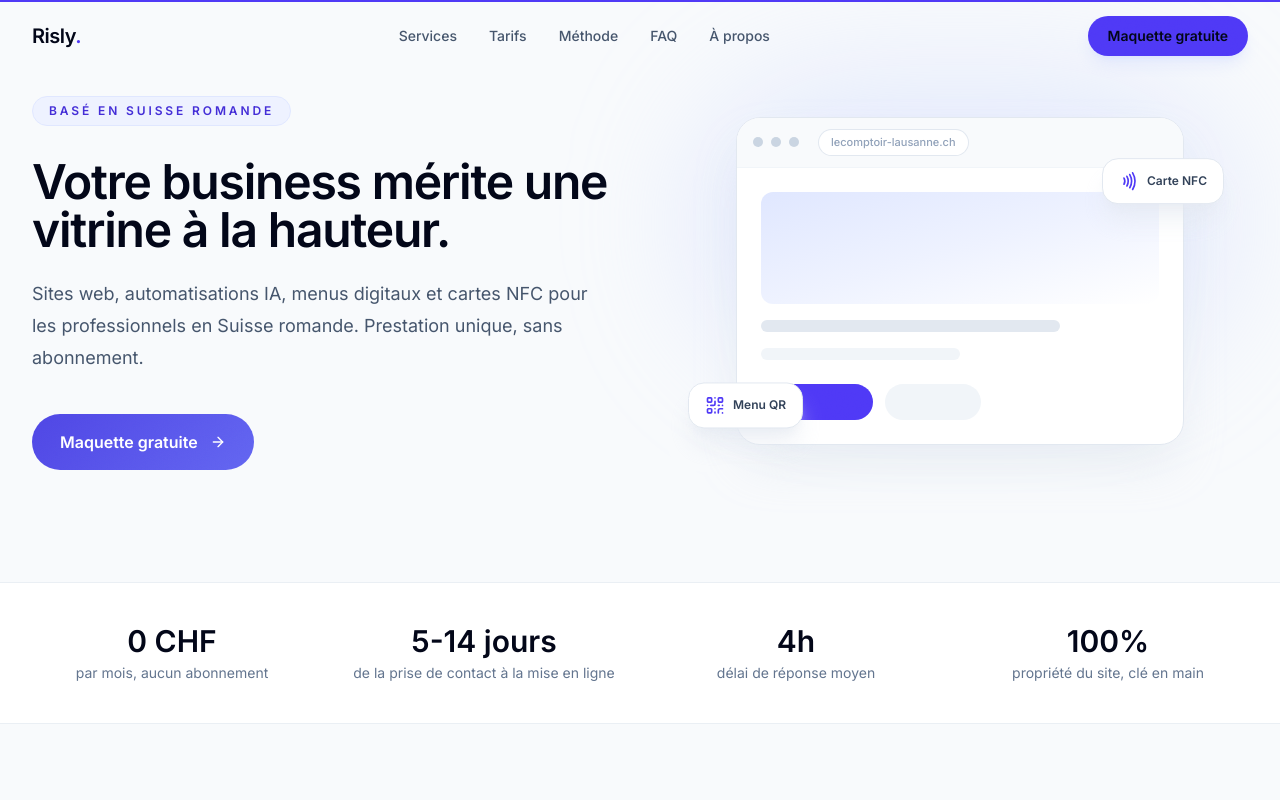
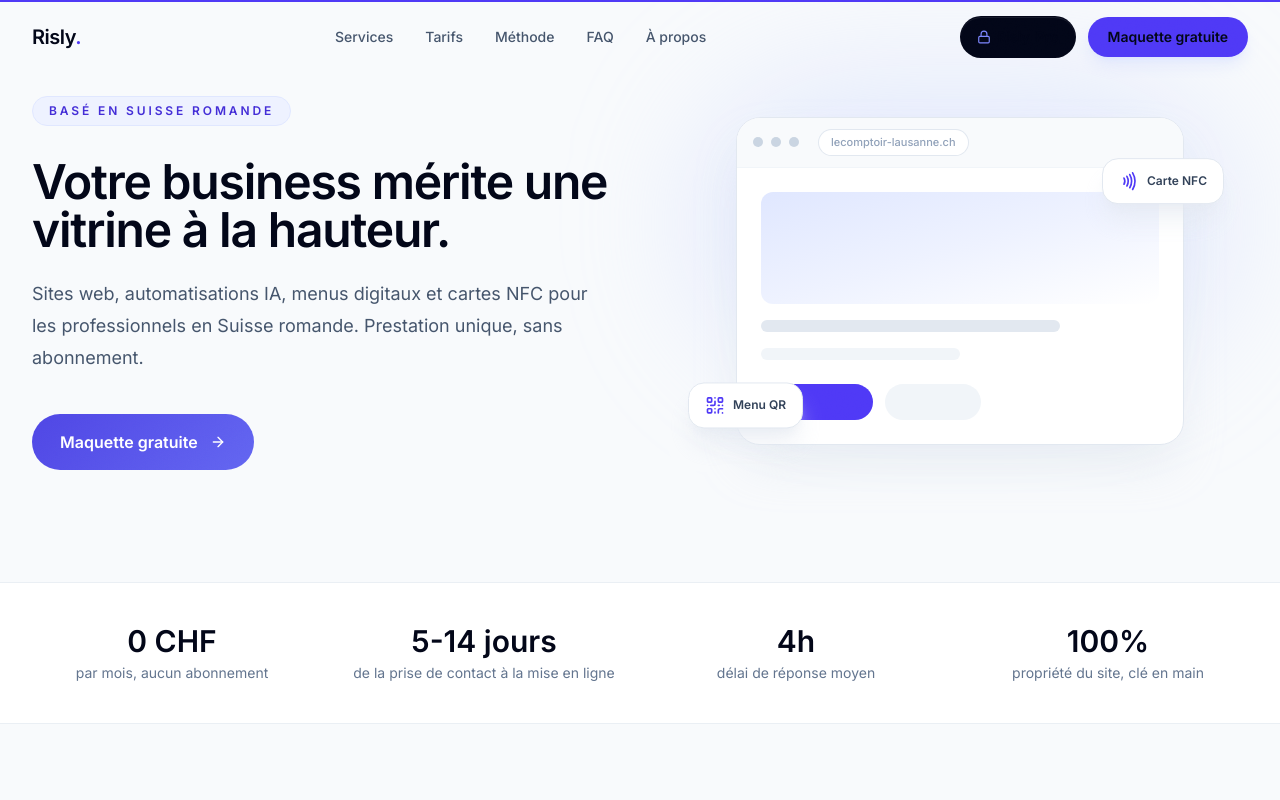
Before and after one commit to rouecheleo7-prog/Risly, a Next.js app: page / in a window 1280 px wide. Shown: the top 800 px of the page. Built offline with nearby package versions, Linux system fonts and the light colour scheme.

Commit message:
Ajoute le bouton "Risly Pro" dans le menu principal
Bouton d'accès visible vers /auth/login (page de connexion déjà existante),
pour que les clients puissent retrouver facilement leur espace.

```diff
--- a/src/components/Navbar.tsx
+++ b/src/components/Navbar.tsx
@@ -2,6 +2,7 @@
 
 import Link from 'next/link'
 import { motion, useScroll, useTransform } from 'framer-motion'
+import { Lock } from 'lucide-react'
 
 const WA = 'https://wa.me/41779021764'
 
@@ -23,6 +24,14 @@ export default function Navbar() {
           <a href="#faq" className="transition hover:text-slate-900">FAQ</a>
           <a href="#apropos" className="transition hover:text-slate-900">À propos</a>
         </nav>
+        <div className="flex items-center gap-3">
+          <Link
+            href="/auth/login"
+            className="group inline-flex items-center gap-1.5 rounded-full border border-slate-950/10 bg-slate-950 px-4 py-2.5 text-sm font-semibold text-white shadow-[0_1px_0_0_rgba(255,255,255,0.08)_inset] transition hover:bg-slate-800"
+          >
+            <Lock className="h-3.5 w-3.5 text-indigo-400 transition group-hover:text-indigo-300" strokeWidth={2} />
+            <span className="hidden sm:inline">Risly</span>Pro
+          </Link>
           <Link
             href={`${WA}?text=${encodeURIComponent('Bonjour Risly 👋 Je souhaite recevoir une maquette gratuite pour mon projet.')}`}
             className="inline-flex items-center rounded-full bg-indigo-600 px-5 py-2.5 text-sm font-semibold text-white shadow-lg shadow-indigo-200/40 transition hover:bg-indigo-700"
@@ -32,6 +41,7 @@ export default function Navbar() {
             Maquette gratuite
           </Link>
         </div>
+      </div>
     </header>
   )
 }
```
Lines whose indentation alone changed are shown as unchanged.
